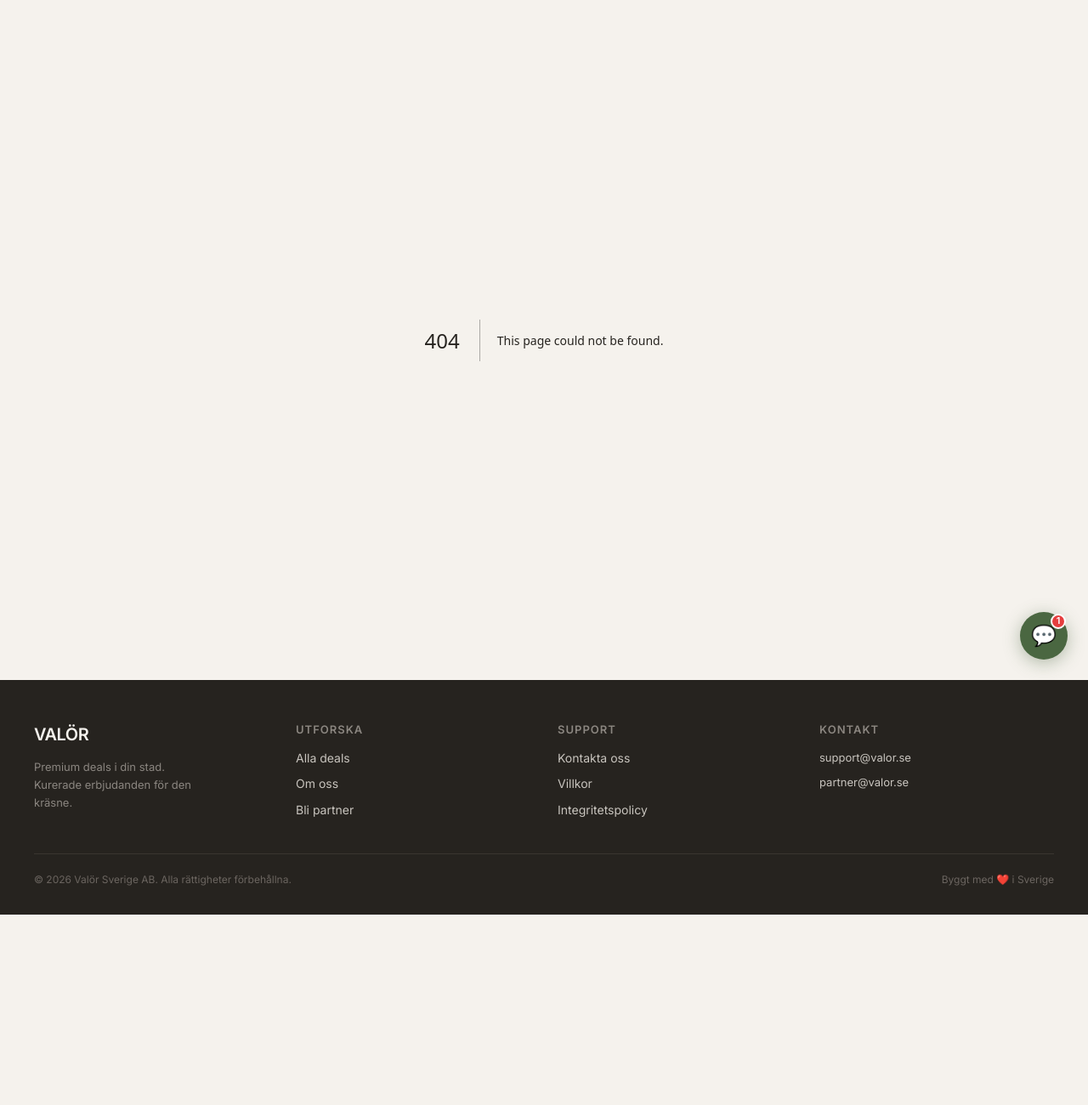
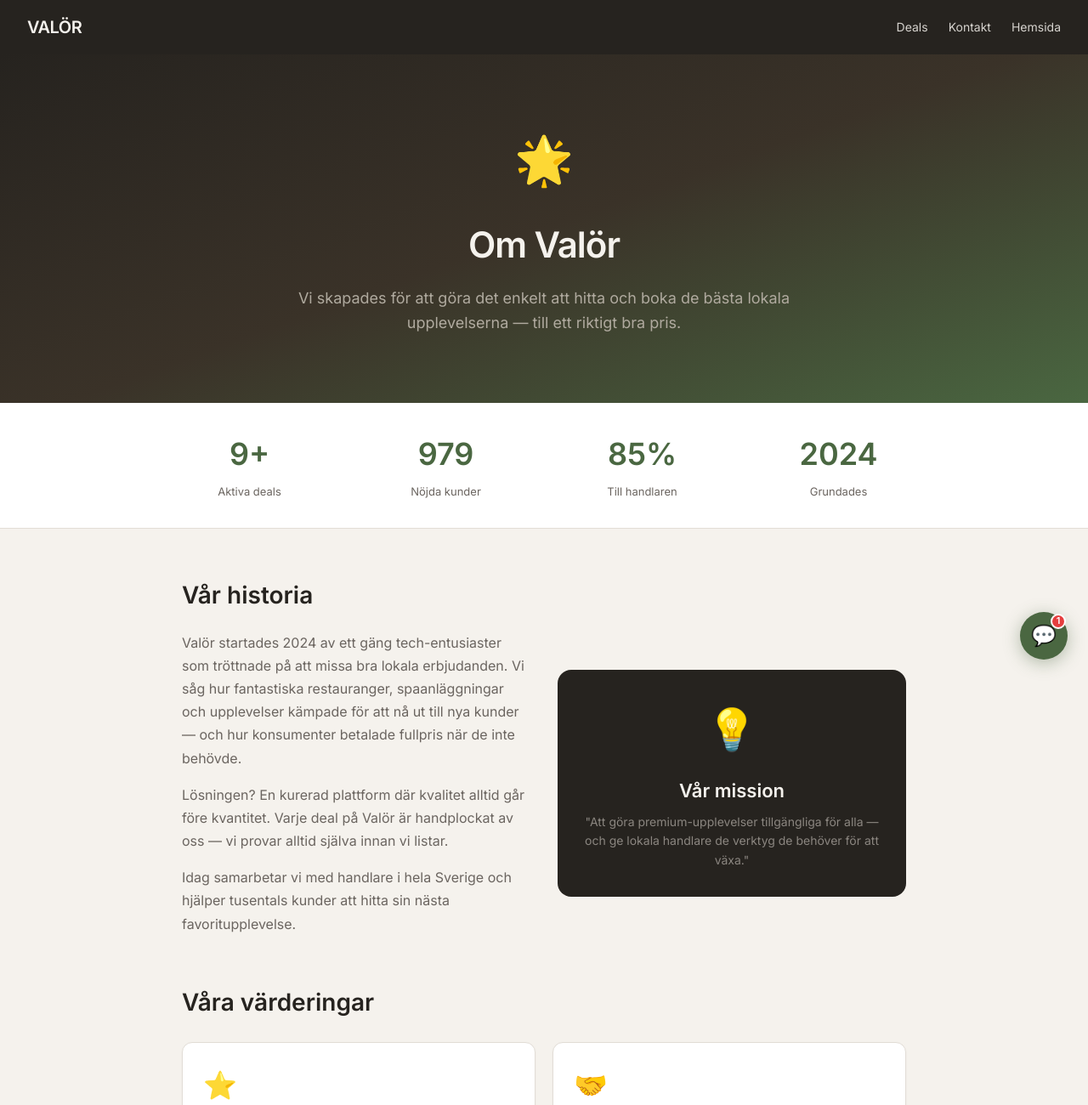
Before and after one commit to noa94444-blip/valor-se, a Next.js app: page /om-oss in a window 1280 px wide. Before the commit this address had no page. Shown: the top 1300 px of the page at 85% size. Before the commit the page ends 1076 px from the top, so only its background shows below. Built offline with nearby package versions, Linux system fonts and the light colour scheme.

Commit message:
Feature: om-oss about page with story, values, and team

```diff
--- /dev/null
+++ b/app/om-oss/page.tsx
@@ -0,0 +1,124 @@
+// @ts-nocheck
+export default function OmOssPage() {
+  const team = [
+    { name: 'Sara Lindqvist', role: 'VD & Grundare', emoji: '👩‍💼', bio: 'Tidigare på Klarna. Brinner för att göra premium-upplevelser tillgängliga för alla.' },
+    { name: 'Erik Johansson', role: 'CTO', emoji: '👨‍💻', bio: 'Full-stack-ingenjör med 10 år i fintech. Bygger systemen som driver Valör.' },
+    { name: 'Maja Karlsson', role: 'Affärsutveckling', emoji: '👩‍🤝‍👩', bio: 'Ansvarar för alla handlarpartnerskap. 50+ partners onboardade sedan start.' },
+  ]
+
+  const values = [
+    { icon: '⭐', title: 'Kvalitet', desc: 'Vi kurerar noggrant varje deal. Inga halvmesyrer — bara erbjudanden vi själva skulle köpa.' },
+    { icon: '🤝', title: 'Ärlighet', desc: 'Transparenta priser, tydliga villkor. Inga dolda avgifter eller lurig fine print.' },
+    { icon: '🌱', title: 'Lokalt fokus', desc: 'Vi stödjer lokala handlare och hjälper dem nå fler kunder i sin stad.' },
+    { icon: '🔒', title: 'Trygghet', desc: 'GDPR-compliant, SSL-krypterat, aldrig tredjepartsreklam. Din data är din.' },
+  ]
+
+  const stats = [
+    { value: '9+', label: 'Aktiva deals' },
+    { value: '979', label: 'Nöjda kunder' },
+    { value: '85%', label: 'Till handlaren' },
+    { value: '2024', label: 'Grundades' },
+  ]
+
+  return (
+    <div style={{ minHeight: '100vh', background: '#F5F2ED' }}>
+      {/* Header */}
+      <div style={{ background: '#26231F', padding: '16px 32px', display: 'flex', alignItems: 'center', justifyContent: 'space-between' }}>
+        <a href="/" style={{ color: '#F5F2ED', fontWeight: '800', fontSize: '20px', textDecoration: 'none', letterSpacing: '-0.5px' }}>VALÖR</a>
+        <nav style={{ display: 'flex', gap: '24px' }}>
+          {[['Deals', '/deals'], ['Kontakt', '/kontakt'], ['Hemsida', '/']].map(([label, href]) => (
+            <a key={href} href={href} style={{ color: '#F5F2ED', textDecoration: 'none', fontSize: '14px', opacity: 0.85 }}>{label}</a>
+          ))}
+        </nav>
+      </div>
+
+      {/* Hero */}
+      <div style={{ background: 'linear-gradient(160deg, #26231F 0%, #3A3228 50%, #4A6741 100%)', padding: '80px 24px', textAlign: 'center' }}>
+        <div style={{ fontSize: '56px', marginBottom: '20px' }}>🌟</div>
+        <h1 style={{ fontSize: '42px', fontWeight: '800', color: '#F5F2ED', marginBottom: '16px', letterSpacing: '-1px' }}>Om Valör</h1>
+        <p style={{ color: '#B0AA9F', fontSize: '18px', maxWidth: '600px', margin: '0 auto', lineHeight: '1.6' }}>
+          Vi skapades för att göra det enkelt att hitta och boka de bästa lokala upplevelserna — till ett riktigt bra pris.
+        </p>
+      </div>
+
+      {/* Stats */}
+      <div style={{ background: '#FFFFFF', padding: '32px 24px', borderBottom: '1px solid #E2DDD6' }}>
+        <div style={{ maxWidth: '900px', margin: '0 auto', display: 'grid', gridTemplateColumns: 'repeat(4, 1fr)', gap: '24px', textAlign: 'center' }}>
+          {stats.map(({ value, label }) => (
+            <div key={label}>
+              <div style={{ fontSize: '36px', fontWeight: '800', color: '#4A6741', marginBottom: '4px' }}>{value}</div>
+              <div style={{ fontSize: '13px', color: '#6B6560' }}>{label}</div>
+            </div>
+          ))}
+        </div>
+      </div>
+
+      <div style={{ maxWidth: '900px', margin: '0 auto', padding: '56px 24px' }}>
+        {/* Story */}
+        <div style={{ marginBottom: '56px' }}>
+          <h2 style={{ fontSize: '28px', fontWeight: '700', color: '#26231F', marginBottom: '20px' }}>Vår historia</h2>
+          <div style={{ display: 'grid', gridTemplateColumns: '1fr 1fr', gap: '32px', alignItems: 'center' }}>
+            <div>
+              <p style={{ color: '#6B6560', fontSize: '16px', lineHeight: '1.7', marginBottom: '16px' }}>
+                Valör startades 2024 av ett gäng tech-entusiaster som tröttnade på att missa bra lokala erbjudanden. Vi såg hur fantastiska restauranger, spaanläggningar och upplevelser kämpade för att nå ut till nya kunder — och hur konsumenter betalade fullpris när de inte behövde.
+              </p>
+              <p style={{ color: '#6B6560', fontSize: '16px', lineHeight: '1.7', marginBottom: '16px' }}>
+                Lösningen? En kurerad plattform där kvalitet alltid går före kvantitet. Varje deal på Valör är handplockat av oss — vi provar alltid själva innan vi listar.
+              </p>
+              <p style={{ color: '#6B6560', fontSize: '16px', lineHeight: '1.7' }}>
+                Idag samarbetar vi med handlare i hela Sverige och hjälper tusentals kunder att hitta sin nästa favoritupplevelse.
+              </p>
+            </div>
+            <div style={{ background: '#26231F', borderRadius: '16px', padding: '32px', color: '#FFFFFF', textAlign: 'center' }}>
+              <div style={{ fontSize: '48px', marginBottom: '16px' }}>💡</div>
+              <div style={{ fontSize: '22px', fontWeight: '700', marginBottom: '8px', color: '#F5F2ED' }}>Vår mission</div>
+              <p style={{ color: '#8B8680', lineHeight: '1.6', fontSize: '14px' }}>
+                "Att göra premium-upplevelser tillgängliga för alla — och ge lokala handlare de verktyg de behöver för att växa."
+              </p>
+            </div>
+          </div>
+        </div>
+
+        {/* Values */}
+        <div style={{ marginBottom: '56px' }}>
+          <h2 style={{ fontSize: '28px', fontWeight: '700', color: '#26231F', marginBottom: '24px' }}>Våra värderingar</h2>
+          <div style={{ display: 'grid', gridTemplateColumns: 'repeat(2, 1fr)', gap: '20px' }}>
+            {values.map(({ icon, title, desc }) => (
+              <div key={title} style={{ background: '#FFFFFF', borderRadius: '12px', padding: '24px', border: '1px solid #E2DDD6', boxShadow: '0 1px 3px rgba(0,0,0,0.04)' }}>
+                <div style={{ fontSize: '32px', marginBottom: '12px' }}>{icon}</div>
+                <div style={{ fontSize: '17px', fontWeight: '700', color: '#26231F', marginBottom: '8px' }}>{title}</div>
+                <div style={{ color: '#6B6560', fontSize: '14px', lineHeight: '1.6' }}>{desc}</div>
+              </div>
+            ))}
+          </div>
+        </div>
+
+        {/* Team */}
+        <div style={{ marginBottom: '56px' }}>
+          <h2 style={{ fontSize: '28px', fontWeight: '700', color: '#26231F', marginBottom: '24px' }}>Teamet bakom Valör</h2>
+          <div style={{ display: 'grid', gridTemplateColumns: 'repeat(3, 1fr)', gap: '20px' }}>
+            {team.map(({ name, role, emoji, bio }) => (
+              <div key={name} style={{ background: '#FFFFFF', borderRadius: '12px', padding: '24px', border: '1px solid #E2DDD6', textAlign: 'center' }}>
+                <div style={{ fontSize: '48px', marginBottom: '12px' }}>{emoji}</div>
+                <div style={{ fontSize: '16px', fontWeight: '700', color: '#26231F', marginBottom: '4px' }}>{name}</div>
+                <div style={{ fontSize: '12px', color: '#8B6914', fontWeight: '600', marginBottom: '12px', textTransform: 'uppercase', letterSpacing: '0.5px' }}>{role}</div>
+                <div style={{ color: '#6B6560', fontSize: '13px', lineHeight: '1.5' }}>{bio}</div>
+              </div>
+            ))}
+          </div>
+        </div>
+
+        {/* CTA */}
+        <div style={{ background: '#4A6741', borderRadius: '16px', padding: '40px 32px', textAlign: 'center', color: '#FFFFFF' }}>
+          <div style={{ fontSize: '36px', marginBottom: '16px' }}>🚀</div>
+          <h2 style={{ fontSize: '26px', fontWeight: '700', marginBottom: '12px' }}>Redo att utforska?</h2>
+          <p style={{ color: '#B8D4B5', marginBottom: '24px', fontSize: '15px' }}>Se alla våra aktiva deals eller bli en av våra partners.</p>
+          <div style={{ display: 'flex', gap: '12px', justifyContent: 'center', flexWrap: 'wrap' }}>
+            <a href="/deals" style={{ background: '#FFFFFF', color: '#4A6741', padding: '13px 28px', borderRadius: '10px', textDecoration: 'none', fontWeight: '700', fontSize: '14px' }}>Se alla deals →</a>
+            <a href="/avtal" style={{ background: 'transparent', color: '#FFFFFF', padding: '13px 28px', borderRadius: '10px', textDecoration: 'none', fontWeight: '700', fontSize: '14px', border: '2px solid rgba(255,255,255,0.5)' }}>Bli partner</a>
+          </div>
+        </div>
+      </div>
+    </div>
+  )
+}
```
